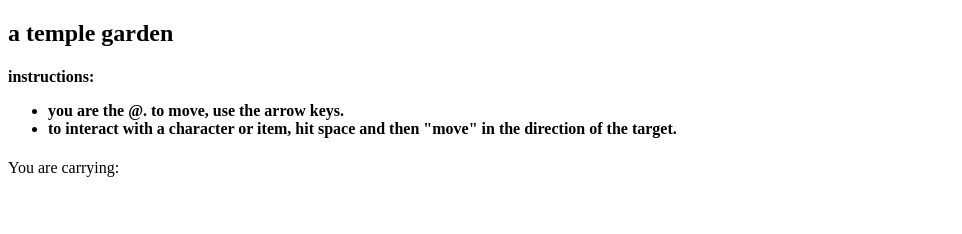
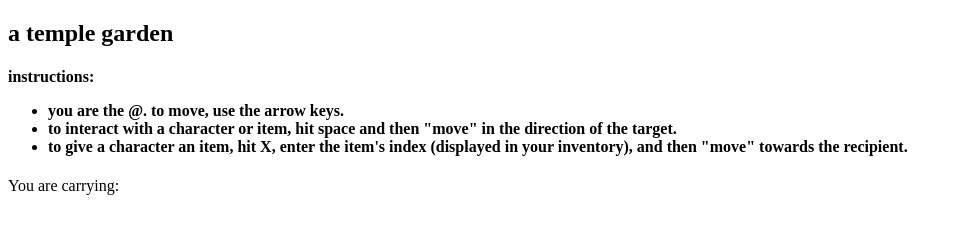
Before and after one commit to bnemeton/templegarden, a plain HTML site: page index.html in a window 1280 px wide. Shown: the whole page, without its empty margins (0-962 px from the left). Drawn offline with Linux system fonts and the light colour scheme; a script that the page names is missing.

Commit message:
added instructions for giving gifts

```diff
--- a/index.html
+++ b/index.html
@@ -18,6 +18,9 @@
             <li>
                 to interact with a character or item, hit space and then "move" in the direction of the target.
             </li>
+            <li>
+                to give a character an item, hit X, enter the item's index (displayed in your inventory), and then "move" towards the recipient.
+            </li>
         </ul>
     </h4>
     <div id="game">
```
